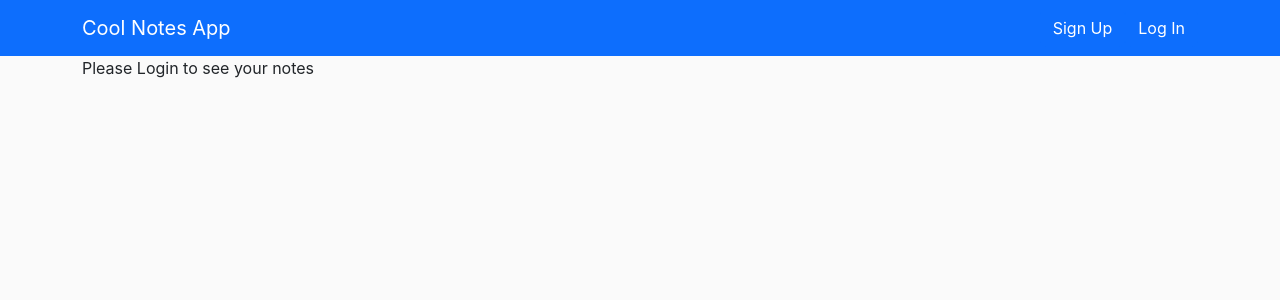
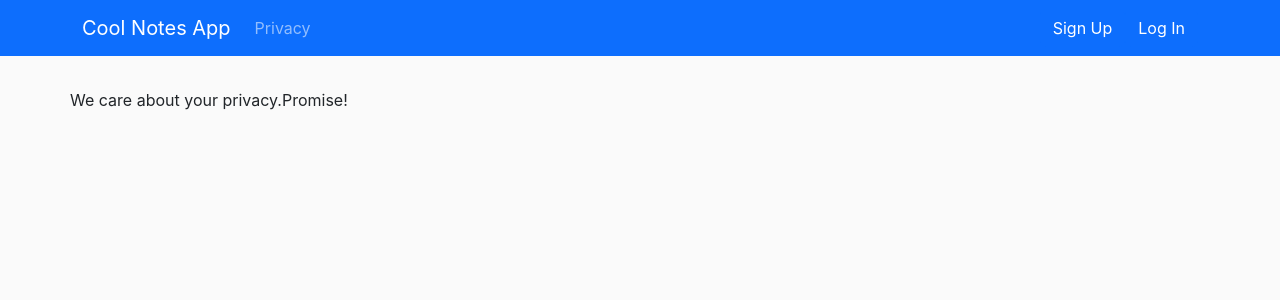
Before and after one commit to WYZ00/note-app, a React (Create React App) app in the folder frontend/: page /privacy in a window 1280 px wide. Shown: the top 300 px of the page. Built offline with nearby package versions, Linux system fonts and the light colour scheme; no server answers.

Commit message:
Routing with react-router-dom

```diff
--- a/frontend/package.json
+++ b/frontend/package.json
@@ -17,6 +17,7 @@
     "react-dom": "^18.2.0",
     "react-hook-form": "^7.45.2",
     "react-icons": "^4.10.1",
+    "react-router-dom": "^6.14.2",
     "react-scripts": "5.0.1",
     "typescript": "^4.9.5",
     "web-vitals": "^2.1.4"
--- a/frontend/src/App.tsx
+++ b/frontend/src/App.tsx
@@ -1,14 +1,16 @@
-import { Container } from "react-bootstrap";
-import { useState, useEffect } from "react";
+import { useEffect, useState } from "react";
 
-import styles from "./styles/NotesPage.module.css";
-import * as NotesApi from "./network/notes_api";
+import { BrowserRouter, Routes, Route } from "react-router-dom";
 import LoginModal from "./components/LoginModal";
 import NavBar from "./components/NavBar";
 import SignUpModel from "./components/SignUpModal";
 import { User } from "./models/user";
-import NotesPageLoggedInView from "./components/NotesPageLoggedInView";
-import NotesPageLogoutView from "./components/NotesPageLogoutView";
+import * as NotesApi from "./network/notes_api";
+import { Container } from "react-bootstrap";
+import NotesPage from "./pages/NotesPage";
+import PrivacyPage from "./pages/PrivacyPage";
+import NotFoundPage from "./pages/NotFoundPage";
+import styles from "./styles/App.module.css";
 
 function App() {
   const [loggedInUser, setLoggedInUser] = useState<User | null>(null);
@@ -29,6 +31,7 @@
   }, []);
 
   return (
+    <BrowserRouter>
       <div>
         <NavBar
           loggedInUser={loggedInUser}
@@ -36,11 +39,18 @@
           onSignupClicked={() => setShowSignUpModal(true)}
           onLogoutSuccessful={() => setLoggedInUser(null)}
         />
-      <Container className={styles.notesPage}>
-        <>
-          {loggedInUser ? <NotesPageLoggedInView /> : <NotesPageLogoutView />}
-        </>
+
+        <Container className={styles.pageContainer}>
+          <Routes>
+            <Route
+              path="/"
+              element={<NotesPage loggedInUser={loggedInUser} />}
+            />
+            <Route path="/privacy" element={<PrivacyPage />} />
+            <Route path="/*" element={<NotFoundPage />} />
+          </Routes>
         </Container>
+
         {showSignUpModal && (
           <SignUpModel
             onDismiss={() => setShowSignUpModal(false)}
@@ -60,6 +70,7 @@
           />
         )}
       </div>
+    </BrowserRouter>
   );
 }
 
--- a/frontend/src/components/NavBar.tsx
+++ b/frontend/src/components/NavBar.tsx
@@ -2,6 +2,7 @@
 import { User } from "../models/user";
 import NavBarLoggedInView from "./NavBarLoggedInView";
 import NavBarLoggedOutView from "./NavBarLoggedOutView";
+import { Link } from "react-router-dom";
 
 interface NavBarProps {
   loggedInUser: User | null;
@@ -19,9 +20,16 @@
   return (
     <Navbar bg="primary" variant="dark" expand="sm" sticky="top">
       <Container>
-        <Navbar.Brand>Cool Notes App</Navbar.Brand>
+        <Navbar.Brand as={Link} to="/">
+          Cool Notes App
+        </Navbar.Brand>
         <Navbar.Toggle aria-controls="main-navbar" />
         <Navbar.Collapse id="main-navbar">
+          <Nav>
+            <Nav.Link as={Link} to="/privacy">
+              Privacy
+            </Nav.Link>
+          </Nav>
           <Nav className="ms-auto">
             {loggedInUser ? (
               <NavBarLoggedInView
--- /dev/null
+++ b/frontend/src/pages/NotFoundPage.tsx
@@ -0,0 +1,9 @@
+const NotFoundPage = () => {
+  return (
+    <div>
+      <p>Page not found.</p>
+    </div>
+  );
+};
+
+export default NotFoundPage;
--- /dev/null
+++ b/frontend/src/pages/NotesPage.tsx
@@ -0,0 +1,19 @@
+import { Container } from "react-bootstrap";
+import NotesPageLoggedInView from "../components/NotesPageLoggedInView";
+import NotesPageLogoutView from "../components/NotesPageLogoutView";
+import styles from "../styles/NotesPage.module.css";
+import { User } from "../models/user";
+
+interface NotesPageProps {
+  loggedInUser: User | null;
+}
+
+const NotesPage = ({ loggedInUser }: NotesPageProps) => {
+  return (
+    <Container className={styles.notesPage}>
+      <>{loggedInUser ? <NotesPageLoggedInView /> : <NotesPageLogoutView />}</>
+    </Container>
+  );
+};
+
+export default NotesPage;
--- /dev/null
+++ b/frontend/src/pages/PrivacyPage.tsx
@@ -0,0 +1,9 @@
+const PrivacyPage = () => {
+  return (
+    <div>
+      <p>We care about your privacy.Promise!</p>
+    </div>
+  );
+};
+
+export default PrivacyPage;
--- /dev/null
+++ b/frontend/src/styles/App.module.css
@@ -0,0 +1,3 @@
+.pageContainer {
+  padding: 32px 0;
+}
```
Also changed, not shown: 1 other file (tests, documents, lock files or other folders). Lines whose indentation alone changed are shown as unchanged.
